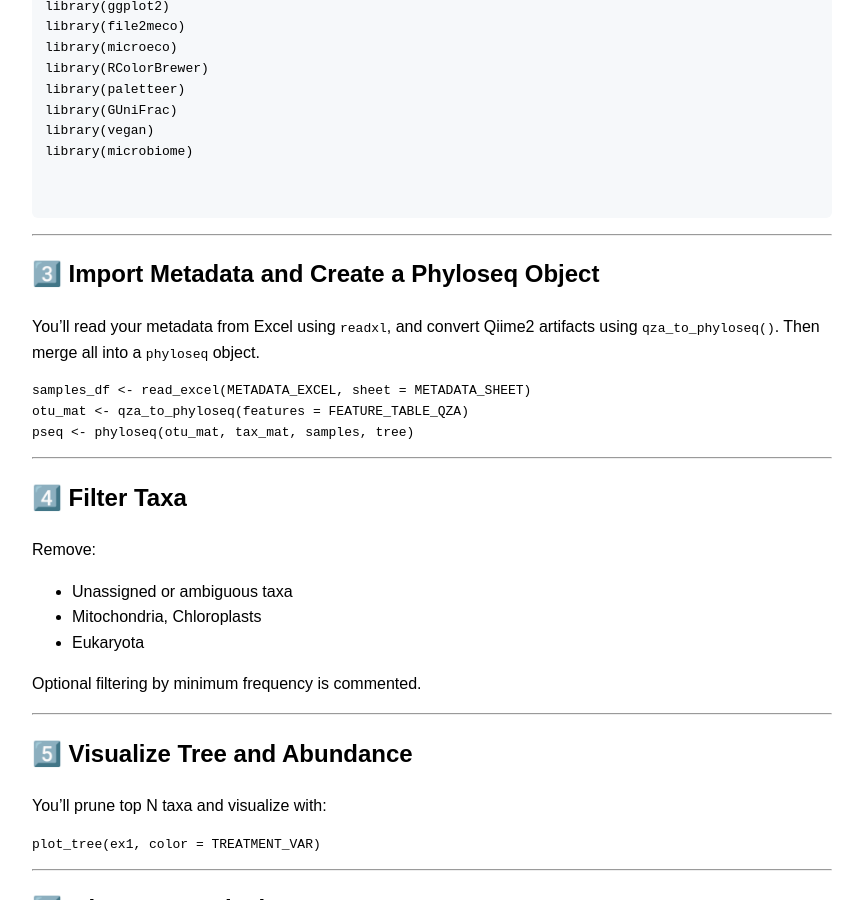
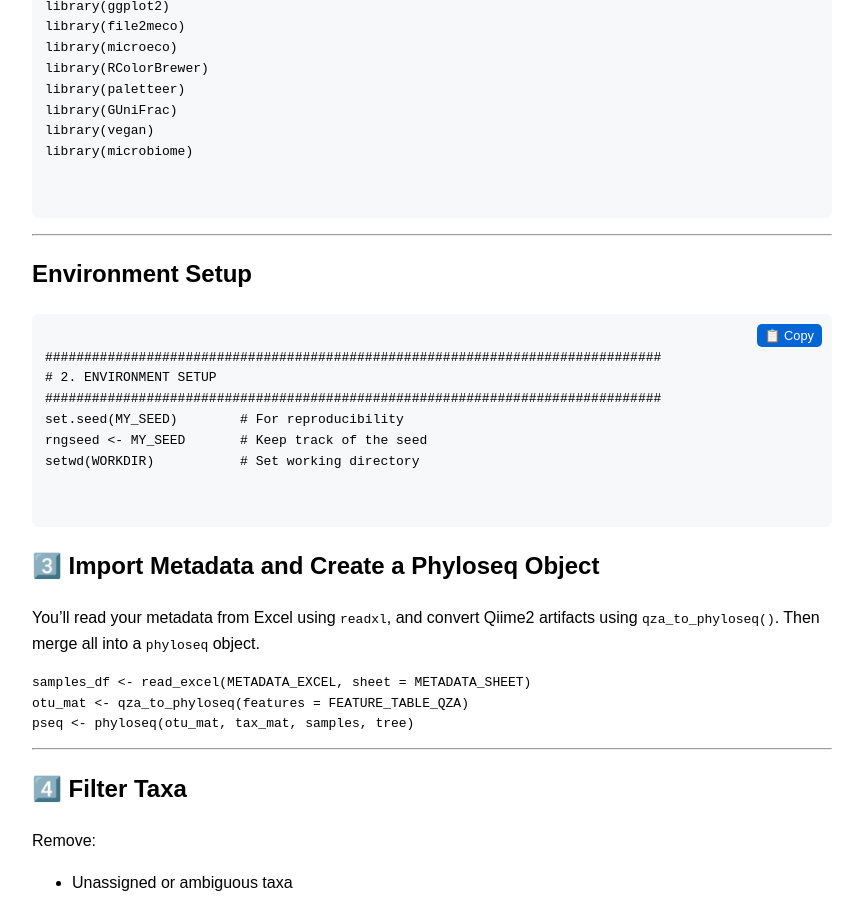
Before and after one commit to ysbajagai/bioinfo, a Jekyll site: the page built from phyloseq_microeco_tutorial.md, in a window 1280 px wide and 900 px high, scrolled down 2157 px. Shown: the whole window, without its empty margins (208-1071 px from the left). Built offline with Jekyll 4.4.1, drawn with Linux system fonts in a browser that asks for light colours.

Commit message:
Update phyloseq_microeco_tutorial.md

```diff
--- a/phyloseq_microeco_tutorial.md
+++ b/phyloseq_microeco_tutorial.md
@@ -141,6 +141,44 @@ function copyCode(id) {
 }
 </script>
 ---
+## Environment Setup
+<div style="position: relative; margin-bottom: 1em;">
+  <pre style="background:#f6f8fa; padding:1em; border-radius:6px; overflow:auto;">
+<code id="r-env-setup" style="font-family: monospace;">
+###############################################################################
+# 2. ENVIRONMENT SETUP
+###############################################################################
+set.seed(MY_SEED)        # For reproducibility
+rngseed &lt;- MY_SEED       # Keep track of the seed
+setwd(WORKDIR)           # Set working directory
+</code>
+  </pre>
+  <button onclick="copyCode('r-env-setup')" style="
+    position: absolute;
+    top: 10px;
+    right: 10px;
+    background-color: #0366d6;
+    color: white;
+    border: none;
+    padding: 4px 8px;
+    border-radius: 5px;
+    font-size: 0.8em;
+    cursor: pointer;">📋 Copy</button>
+</div>
+
+<script>
+function copyCode(id) {
+  const code = document.getElementById(id).innerText;
+  navigator.clipboard.writeText(code).then(() => {
+    alert("✅ Code copied to clipboard!");
+  });
+}
+</script>
+
+
+
+
+
 ## 3️⃣ Import Metadata and Create a Phyloseq Object
 
 You’ll read your metadata from Excel using `readxl`, and convert Qiime2 artifacts using `qza_to_phyloseq()`. Then merge all into a `phyloseq` object.
```
